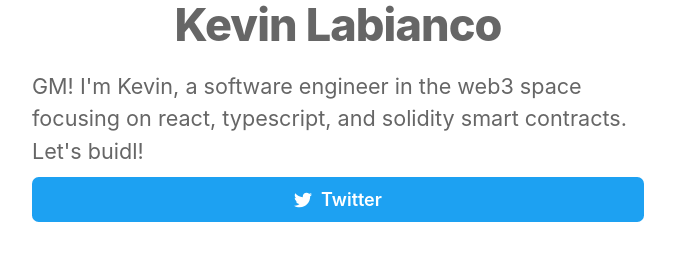
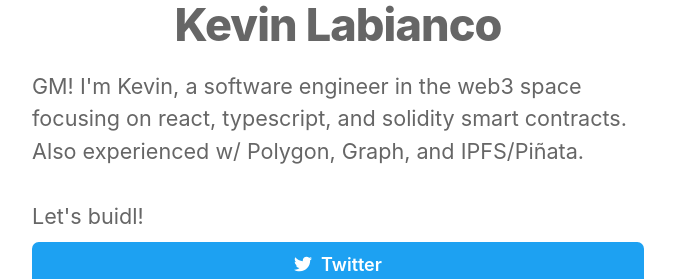
Before and after one commit to klabianco/nextjs-blog, a Next.js app: page / in a window 1280 px wide. Shown: the part 218-497 px from the top of the page, without its empty margins (302-977 px from the left). Built offline with nearby package versions, Linux system fonts and the light colour scheme.

Commit message:
update page

```diff
--- a/pages/index.tsx
+++ b/pages/index.tsx
@@ -25,7 +25,7 @@ export default function Home({
         <title>{siteTitle}</title>
       </Head>
       <section className={utilStyles.headingMd}>
-        <p>GM! I'm Kevin, a software engineer in the web3 space focusing on react, typescript, and solidity smart contracts. Let's buidl!</p>
+        <p>GM! I'm Kevin, a software engineer in the web3 space focusing on react, typescript, and solidity smart contracts. Also experienced w/ Polygon, Graph, and IPFS/Piñata.<br/><br /> Let's buidl!</p>
       </section>
       <section className={utilStyles.headingMD} style={{marginTop: 10 + 'px'}}>
         <a href='https://twitter.com/klabianco' target="_blank">
```
